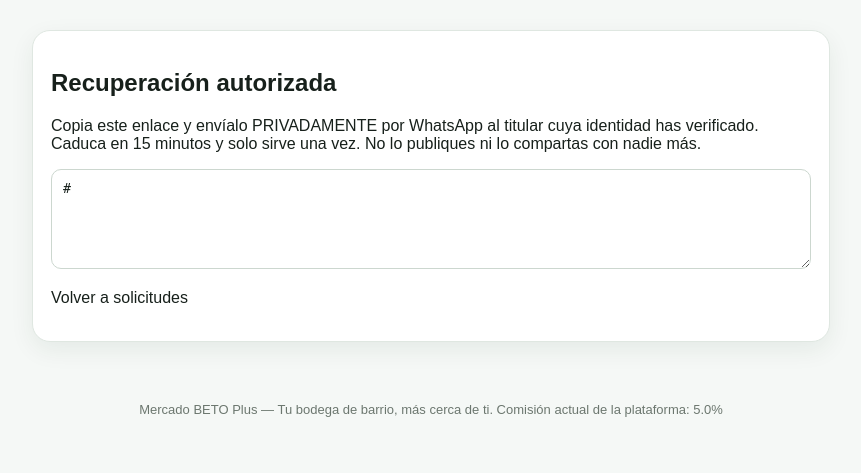
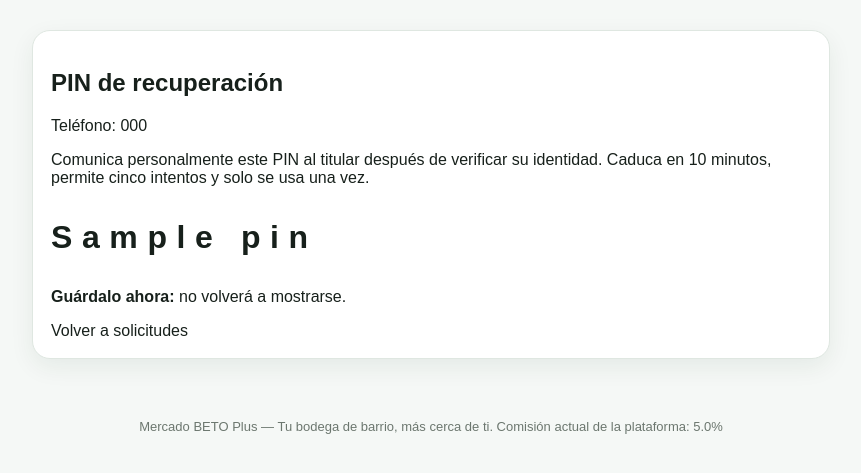
Before and after one commit to Badplus/ConectaCuba, a Flask app: template ConectaCuba_v3/app/templates/admin_reset_link.html in a window 1280 px wide. Shown: the part 67-540 px from the top of the page, without its empty margins (209-1070 px from the left). Run offline with Flask 3, Linux system fonts and the light colour scheme; the template is opened without the code that fills it: most values are stand-ins (such as "Sample title", 1, 10 or a date in 2020); some libraries are stand-ins or nearby versions.

Commit message:
Update PIN recovery form: admin_reset_link.html

```diff
--- a/ConectaCuba_v3/app/templates/admin_reset_link.html
+++ b/ConectaCuba_v3/app/templates/admin_reset_link.html
@@ -1 +1 @@
-{% extends 'base.html' %}{% block content %}<div class="container"><div class="form"><h2>Recuperación autorizada</h2><p>Copia este enlace y envíalo PRIVADAMENTE por WhatsApp al titular cuya identidad has verificado. Caduca en 15 minutos y solo sirve una vez. No lo publiques ni lo compartas con nadie más.</p><textarea readonly rows="4">{{ link }}</textarea><p><a href="{{ url_for('admin_password_resets') }}">Volver a solicitudes</a></p></div></div>{% endblock %}
+{% extends 'base.html' %}{% block content %}<div class="container"><div class="form"><h2>PIN de recuperación</h2><p>Teléfono: {{ phone }}</p><p>Comunica personalmente este PIN al titular después de verificar su identidad. Caduca en 10 minutos, permite cinco intentos y solo se usa una vez.</p><p style="font-size:2rem;font-weight:700;letter-spacing:.3em">{{ pin }}</p><p><strong>Guárdalo ahora:</strong> no volverá a mostrarse.</p><a href="{{ url_for('admin_password_resets') }}">Volver a solicitudes</a></div></div>{% endblock %}
```
